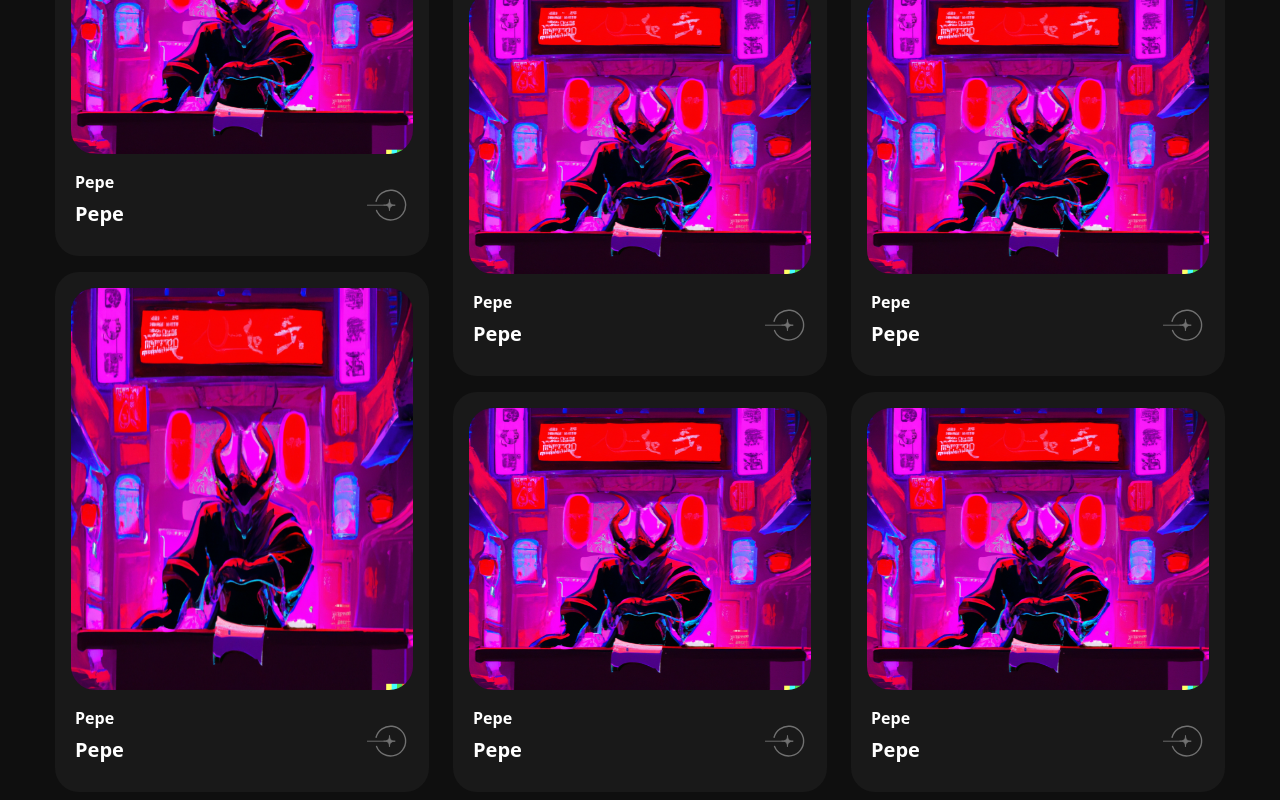
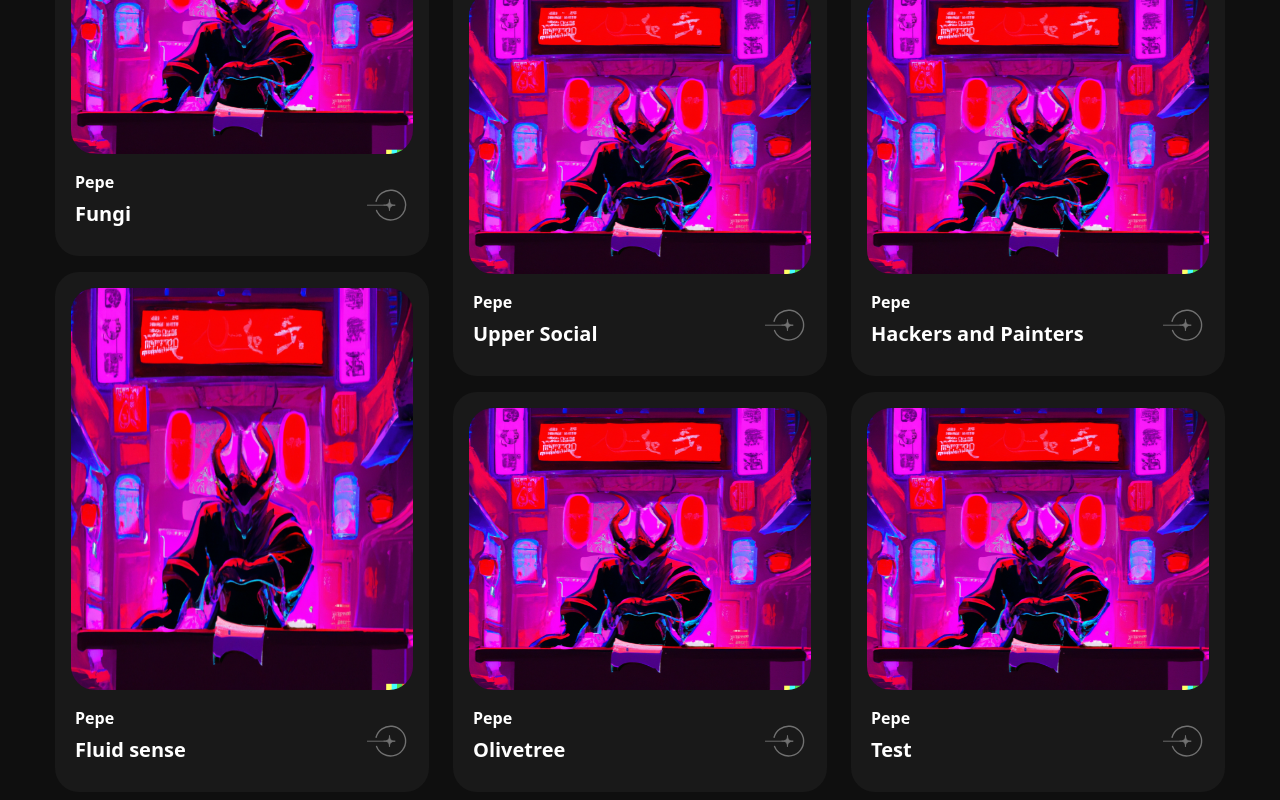
Before and after one commit to 0xukhezo/Ukhezo-web, a Next.js app: page /works in a window 1280 px wide. Shown: the part 296-1096 px from the top of the page. Built offline with nearby package versions, Linux system fonts and the light colour scheme.

Commit message:
fix(works): add works href

```diff
--- a/src/components/Cards/About/CVCard.tsx
+++ b/src/components/Cards/About/CVCard.tsx
@@ -7,34 +7,12 @@ type CVCardProps = {
 }
 
 export default function CVCard({ info, className }: CVCardProps) {
-  const [prevIndex, setPrevIndex] = useState<number>(0)
-
-  const handleClickNextIndex = () => {
-    if (prevIndex + 3 <= info.length) {
-      setPrevIndex(prevIndex + 3)
-    }
-  }
-
-  const handleClickPreviousIndex = () => {
-    if (prevIndex === 0) {
-      setPrevIndex(0)
-    } else {
-      setPrevIndex(prevIndex - 3)
-    }
-  }
-
   return (
     <div className={className}>
       <div className="flex items-center mb-[20px] justify-between">
         <h1>EXPERIENCE</h1>
-        <div>
-          <button onClick={() => handleClickPreviousIndex()} className="mx-4">
-            -
-          </button>
-          <button onClick={() => handleClickNextIndex()}>+</button>
-        </div>
       </div>
-      {info.slice(prevIndex, prevIndex + 3).map((infoData: cvType) => {
+      {info.map((infoData: cvType) => {
         return (
           <div className="mt-4" key={infoData.title}>
             <h3 className="text-sm">{infoData.date}</h3>
--- a/src/components/Sections/About.tsx
+++ b/src/components/Sections/About.tsx
@@ -4,7 +4,7 @@ import SelfInfoCard from "../Cards/About/SelfInfoCard"
 import Image from "next/image"
 import SeparatorImage from "../../../public/Separator.png"
 import CVCard from "../Cards/About/CVCard"
-import { cvInfoExperience } from "../../../constants/Constants"
+import { cvInfoEducation, cvInfoExperience } from "../../../constants/Constants"
 import SquareCard from "../Cards/Home/SquareCard"
 import ServicesCard from "../Cards/Home/ServicesCard"
 import Logo from "../../../public/Logo.png"
@@ -50,7 +50,7 @@ export default function About() {
         </div>
         <div className="row-span-4 col-span-2">
           <CVCard
-            info={cvInfoExperience}
+            info={cvInfoEducation}
             className="rounded-3xl bg-gradient-to-tl from-[#3f3f3f] to-[#141414]  h-full py-6 px-10"
           />
         </div>
--- a/src/components/Sections/Credentials.tsx
+++ b/src/components/Sections/Credentials.tsx
@@ -138,7 +138,7 @@ export default function Credentials() {
                 key={award.title}
               >
                 <h3>{award.date}</h3>
-                <h2 className="my-[12px]">{award.title}</h2> <h2>PRICES</h2>
+                <h2 className="my-[12px]">{award.title}</h2> <h2>PROTOCOLS</h2>
                 <div className="flex mt-[12px] items-center gap-x-6">
                   <div className="rounded-full bg-gradient-to-tl from-[#3f3f3f] to-[#141414] items-center p-4">
                     <Image height={24} width={24} src={Separator.src} alt="Alvaro Teran Image" />
--- /dev/null
+++ b/src/components/Sections/ProjectDetails.tsx
@@ -0,0 +1,9 @@
+import React from "react"
+
+type ProjectDetailsProps = {
+  project: string
+}
+
+export default function ProjectDetails({ project }: ProjectDetailsProps) {
+  return <div>{project}</div>
+}
--- a/src/components/Sections/Work.tsx
+++ b/src/components/Sections/Work.tsx
@@ -11,20 +11,20 @@ export default function Work() {
       <div className="grid grid-cols-6 grid-rows-5 gap-x-[24px]">
         <div className="row-start-1 row-end-3 col-start-1 col-end-3">
           <ProjectCard
-            href={"Pepe"}
+            href={"fungi"}
             image={Logo.src}
             long={false}
             description={"Pepe"}
-            title={"Pepe"}
+            title={"Fungi"}
           />
         </div>{" "}
         <div className="row-start-3 row-end-6 col-span-2 mt-4 mb-16">
           <ProjectCard
-            href={"Pepe"}
+            href={"fluidsense"}
             image={Logo.src}
             long={true}
             description={"Pepe"}
-            title={"Pepe"}
+            title={"Fluid sense"}
           />
         </div>{" "}
         <div className="row-start-1 row-end-2 col-start-3 col-end-7 flex w-full justify-around items-center -mt-20">
@@ -48,38 +48,38 @@ export default function Work() {
         </div>
         <div className="col-span-2 row-start-2 row-end-4 -mt-20 mb-20">
           <ProjectCard
-            href={"Pepe"}
+            href={"upper"}
             image={Logo.src}
             long={false}
             description={"Pepe"}
-            title={"Pepe"}
+            title={"Upper Social"}
           />
         </div>
         <div className="col-span-2 row-start-4 row-end-6 -mt-16 mb-16">
           <ProjectCard
-            href={"Pepe"}
+            href={"olivetree"}
             image={Logo.src}
             long={false}
             description={"Pepe"}
-            title={"Pepe"}
+            title={"Olivetree"}
           />
         </div>
         <div className="col-span-2 row-start-2 row-end-4 -mt-20 mb-20">
           <ProjectCard
-            href={"Pepe"}
+            href={"hackers&painters"}
             image={Logo.src}
             long={false}
             description={"Pepe"}
-            title={"Pepe"}
+            title={"Hackers and Painters"}
           />
         </div>
         <div className="col-span-2 row-start-4 row-end-6 -mt-16 mb-16">
           <ProjectCard
-            href={"Pepe"}
+            href={"test"}
             image={Logo.src}
             long={false}
             description={"Pepe"}
-            title={"Pepe"}
+            title={"Test"}
           />
         </div>
       </div>
--- a/src/pages/projects/[name].tsx
+++ b/src/pages/projects/[name].tsx
@@ -1,5 +1,14 @@
+import Navbar from "@/components/Layout/Navbar"
+import ProjectDetails from "@/components/Sections/ProjectDetails"
+import { useRouter } from "next/router"
 import React from "react"
 
 export default function ProjectDetailsPage() {
-  return <div>[name]</div>
+  const router = useRouter()
+
+  return (
+    <main>
+      <Navbar page={<ProjectDetails project={router.query.name as string} />} />
+    </main>
+  )
 }
```
